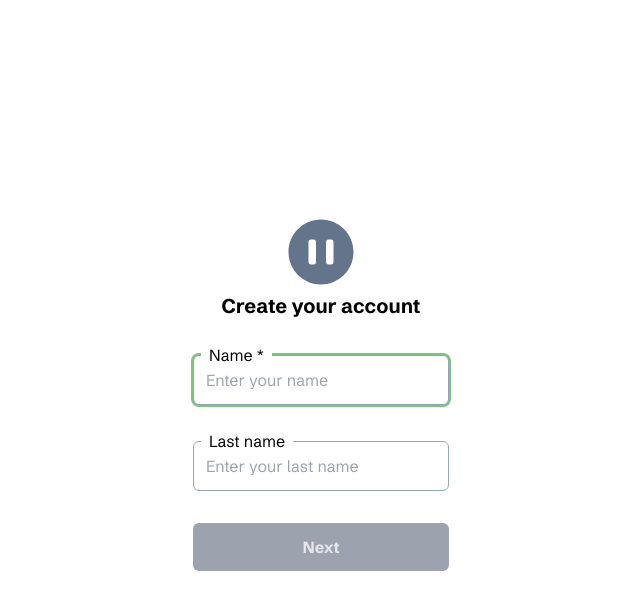
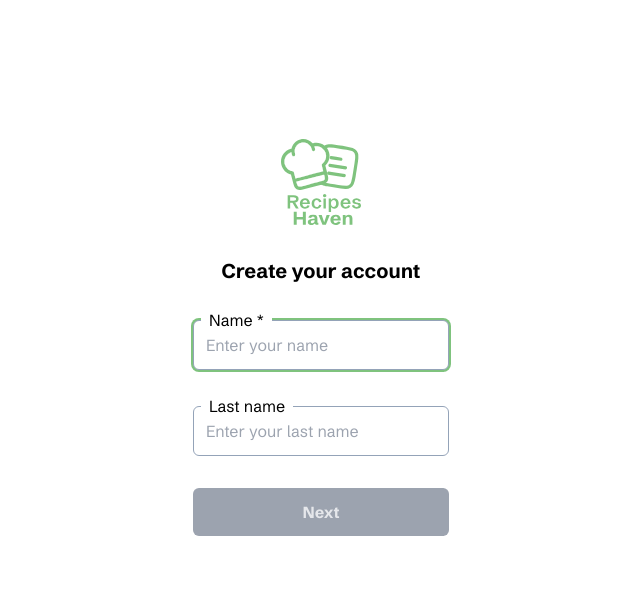
Before and after one commit to joaquincodigo/recipemanager, a Next.js app: page /register in a window 1280 px wide. Shown: the top 610 px of the page, without its empty margins (319-959 px from the left). Built offline with nearby package versions, Linux system fonts and the light colour scheme; no server answers.

Commit message:
Corrected overscrolling in Login and Register forms.

```diff
--- a/app/(auth-pages)/login/page.js
+++ b/app/(auth-pages)/login/page.js
@@ -71,7 +71,7 @@ export default function LoginPage() {
   }, [showMailWarning]);
 
   return (
-    <form onSubmit={handleSubmit}>
+    <form className="pb-24 h-screen overflow-hidden flex flex-col justify-center " onSubmit={handleSubmit}>
       <div className="p-3 flex flex-col gap-y-6">
         {/* LOGO */}
         <div className="flex justify-center">
--- a/app/(auth-pages)/register/page.js
+++ b/app/(auth-pages)/register/page.js
@@ -1,7 +1,7 @@
 "use client";
 
+import Image from "next/image";
 import { useState, useRef, useEffect, useContext } from "react";
-import { PauseCircleIcon } from "@heroicons/react/24/solid";
 import { EyeIcon } from "@heroicons/react/24/outline";
 import { EyeSlashIcon } from "@heroicons/react/24/outline";
 import RegistrationPending from "@/app/components/RegistrationPending";
@@ -154,17 +154,24 @@ export default function RegisterPage() {
       handleTryAgain={handleTryAgain}
     />
   ) : (
-    <form className=" h-[400px] w-full p-3 flex flex-col" autoComplete="off">
+    <div className="h-screen w-screen flex flex-col justify-center items-center pb-24">
       {/* +-+-+-+-+-+-+-+-+-+-+- HEADING  +-+-+-+-+-+-+-+-+-+-+-+-+*/}
-      <div className=" flex-[4]">
-        <PauseCircleIcon className="h-20 w-20 text-slate-500 mx-auto" />
+      <div className="flex justify-center mb-5">
+        <Image
+          src="/images/RecipesHavenLogoWhiteBg.svg"
+          alt="The site logo depicting a chef hat and recipe"
+          width={80}
+          height={80}
+        />
+      </div>
+
+      <form className="h-[320px] w-full p-3 flex flex-col" autoComplete="off">
         <h1 className="mb-5 text-xl text-center font-bold">
           Create your account
         </h1>
-      </div>
 
         {/* +-+-+-+-+-+-+-+- INPUTS CONTAINER  +-+-+-+-+-+-+-+-+-+-+-*/}
-      <div className=" w-full flex flex-col justify-center items-center gap-y-9 flex-[8] ">
+        <div className="w-full flex flex-col justify-center items-center gap-y-9 flex-[8] ">
           {/* +-+-+-+-+-+-+-+-+-+-+- PAGE 1 +-+-+-+-+-+-+-+-+-+-+-+-+*/}
           {currentPage === 1 && (
             <>
@@ -436,5 +443,6 @@ export default function RegisterPage() {
           </div>
         </div>
       </form>
+    </div>
   );
 }
--- a/app/layout.js
+++ b/app/layout.js
@@ -16,7 +16,7 @@ export const metadata = {
 
 export default function RootLayout({ children }) {
   return (
-    <html lang="en" className="schibstedGrotesk.variable h-full">
+    <html lang="en" className="schibstedGrotesk.variable h-screen overflow-hidden">
       <body
         className={
           "antialiased bg-white overflow-y-scroll overflow-x-hidden h-full"
```
Lines whose indentation alone changed are shown as unchanged.
